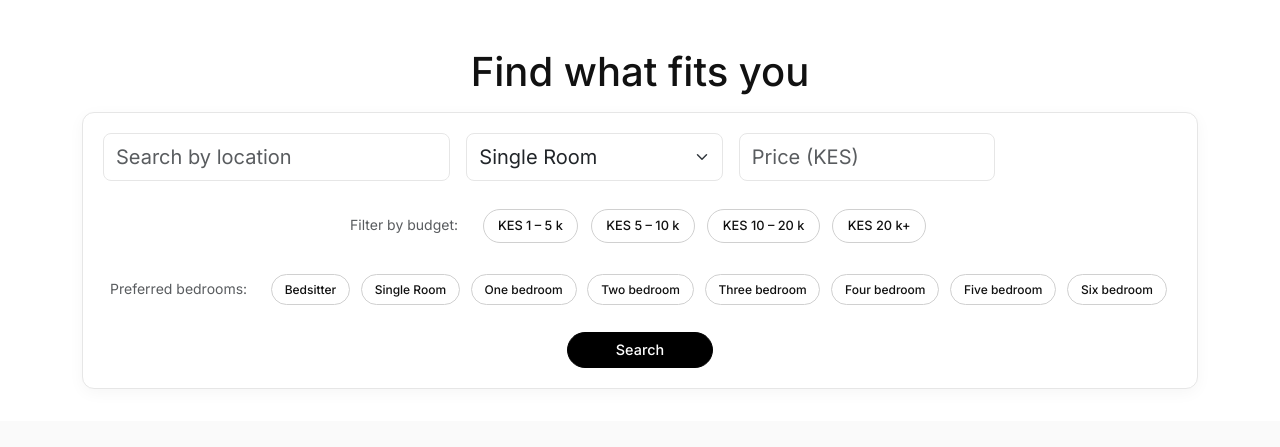
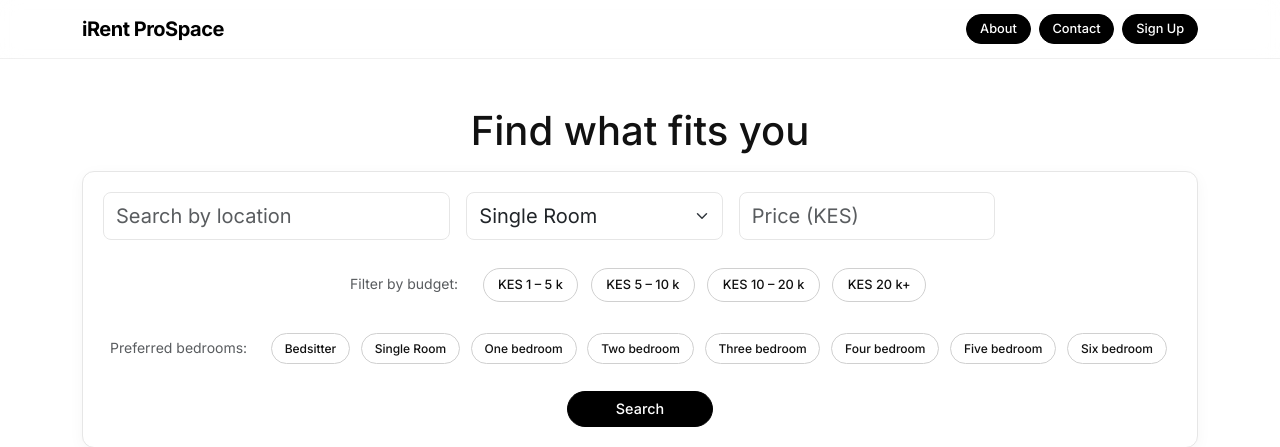
Before and after one commit to Unbornstump/irent-prospace, a Django app: page / in a window 1280 px wide. Shown: the top 447 px of the page. Run offline with Django 5.2, Linux system fonts and the light colour scheme; data comes from the database, SQL or seed files in the repository.

Commit message:
contact form responds: green success banner + email prints in console

```diff
--- a/config/settings.py
+++ b/config/settings.py
@@ -125,3 +125,5 @@ STATIC_URL = 'static/'
 DEFAULT_AUTO_FIELD = 'django.db.models.BigAutoField'
 
 STATICFILES_DIRS = [BASE_DIR / "listings/static"]
+
+EMAIL_BACKEND = 'django.core.mail.backends.console.EmailBackend'
--- a/listings/templates/listings/home.html
+++ b/listings/templates/listings/home.html
@@ -18,6 +18,23 @@
   </style>
 </head>
 <body>
+  <!-- MINIMAL HEADER -->
+<nav class="navbar navbar-custom sticky-top">
+  <div class="container d-flex justify-content-between align-items-center">
+    <a class="navbar-brand fw-700" href="{% url 'home' %}" style="letter-spacing:-.5px;">iRent ProSpace</a>
+    <div class="d-flex gap-2">
+      <a class="btn btn-sm" href="{% url 'about' %}">About</a>
+      <a class="btn btn-sm" href="{% url 'contact' %}">Contact</a>
+      {% if user.is_authenticated %}
+        <a class="btn btn-sm btn-accent" href="{% url 'my_properties' %}">My Properties</a>
+        <a class="btn btn-sm btn-accent" href="{% url 'landlord_upload' %}">Add Property</a>
+        <a class="btn btn-sm" href="{% url 'logout' %}">Logout</a>
+      {% else %}
+        <a class="btn btn-sm" href="{% url 'signup' %}">Sign Up</a>
+      {% endif %}
+    </div>
+  </div>
+</nav>
 
 <!-- HERO -->
 <section class="hero">
--- a/listings/views.py
+++ b/listings/views.py
@@ -5,6 +5,25 @@ from .models import Property, PropertyImage
 from django.contrib.auth.decorators import login_required
 from accounts.models import Profile
 from django.contrib.auth import logout
+from django.contrib import messages
+from django.core.mail import send_mail
+from django.conf import settings
+
+def contact(request):
+    if request.method == 'POST':
+        name    = request.POST.get('name', '').strip()
+        email   = request.POST.get('email', '').strip()
+        message = request.POST.get('message', '').strip()
+        if name and email and message:
+            # send email to yourself
+            subject = f'iRent ProSpace message from {name}'
+            body    = f'Name: {name}\nEmail: {email}\n\nMessage:\n{message}'
+            send_mail(subject, body, settings.DEFAULT_FROM_EMAIL, [settings.DEFAULT_FROM_EMAIL])
+            messages.success(request, 'Thank you! Your message has been sent.')
+            return redirect('contact')   # PRG pattern
+        else:
+            messages.error(request, 'Please fill in all fields.')
+    return render(request, 'listings/contact.html')
 
 
 def home(request):
@@ -80,8 +99,40 @@ def my_properties(request):
 
 def about(request):
     return render(request, 'listings/about.html')
+from django.contrib import messages
+from django.core.mail import send_mail
+from django.conf import settings
 
 def contact(request):
+    if request.method == 'POST':
+        name    = request.POST.get('name', '').strip()
+        email   = request.POST.get('email', '').strip()
+        message = request.POST.get('message', '').strip()
+        if name and email and message:
+            # send email to yourself
+            subject = f'iRent ProSpace message from {name}'
+            body    = f'Name: {name}\nEmail: {email}\n\nMessage:\n{message}'
+            send_mail(subject, body, settings.DEFAULT_FROM_EMAIL, [settings.DEFAULT_FROM_EMAIL])
+            messages.success(request, 'Thank you! Your message has been sent.')
+            return redirect('contact')   # PRG pattern
+        else:
+            messages.error(request, 'Please fill in all fields.')
+    return render(request, 'listings/contact.html')
+
+def contact(request):
+    if request.method == 'POST':
+        name    = request.POST.get('name', '').strip()
+        email   = request.POST.get('email', '').strip()
+        message = request.POST.get('message', '').strip()
+        if name and email and message:
+            # send email to yourself
+            subject = f'iRent ProSpace message from {name}'
+            body    = f'Name: {name}\nEmail: {email}\n\nMessage:\n{message}'
+            send_mail(subject, body, settings.DEFAULT_FROM_EMAIL, [settings.DEFAULT_FROM_EMAIL])
+            messages.success(request, 'Thank you! Your message has been sent.')
+            return redirect('contact')   # PRG pattern
+        else:
+            messages.error(request, 'Please fill in all fields.')
     return render(request, 'listings/contact.html')
 
 
```
Also changed, not shown: listings/templates/listings/contact.html (+8 -0 lines).
